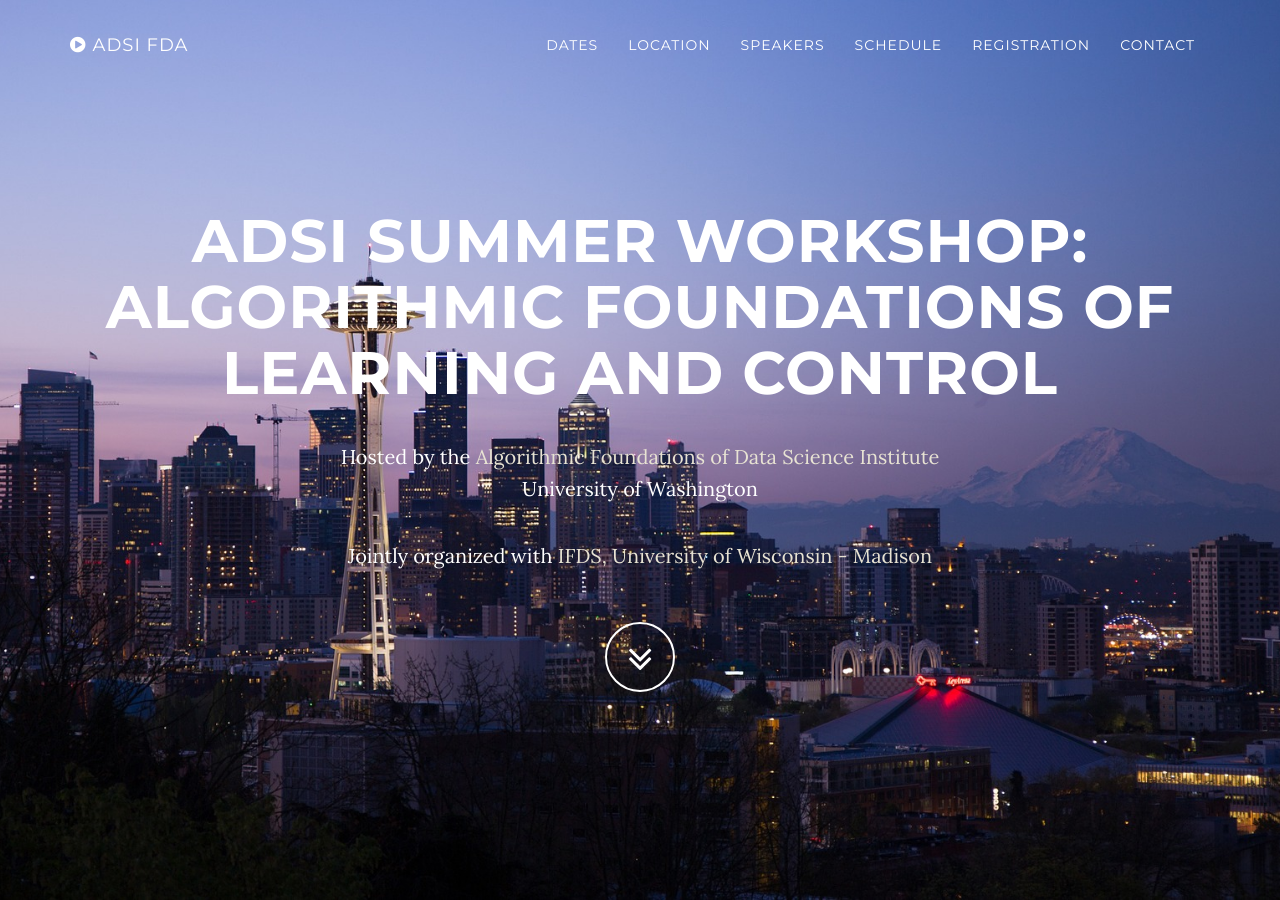
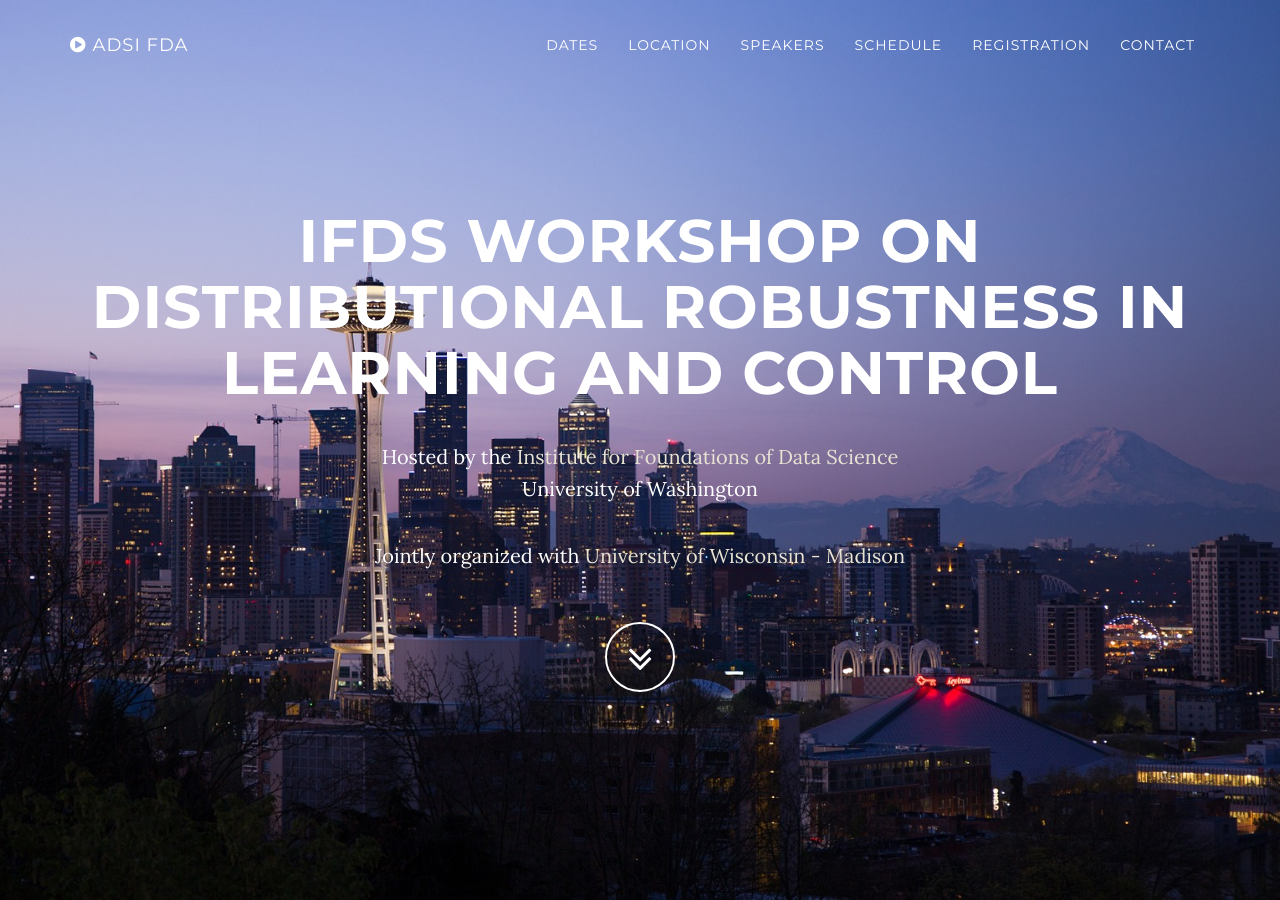
Before and after one commit to kgjamieson/ifds-workshop-2025, a Jekyll site: the page built from index.html, in a window 1280 px wide and 900 px high. Built offline with Jekyll 4.4.1, drawn with Linux system fonts in a browser that asks for light colours; grey boxes are pictures that could not be loaded.

Commit message:
Update header.html

```diff
--- a/_includes/header.html
+++ b/_includes/header.html
@@ -4,11 +4,11 @@
             <div class="container text-center">
                 <div class="row">
                     <div class="col-md-12">
-                        <h3 class="brand-heading">ADSI Summer Workshop: Algorithmic Foundations of Learning and Control</h3>
+                        <h3 class="brand-heading">IFDS Workshop on Distributional Robustness in Learning and Control</h3>
 
-                        <p> Hosted by the <a href="http://ads-institute.uw.edu//">Algorithmic Foundations of Data Science Institute</a> <br> University of Washington</p>
+                        <p> Hosted by the <a href="http://ads-institute.uw.edu//">Institute for Foundations of Data Science</a> <br> University of Washington</p>
 
-                        <p> Jointly organized with <a href="https://ifds.wisc.edu/">IFDS, University of Wisconsin - Madison</a></p>
+                        <p> Jointly organized with <a href="https://ifds.wisc.edu/">University of Wisconsin - Madison</a></p>
 
                         <p> </p>
                         <a href="#dates" class="btn btn-circle page-scroll">
```
